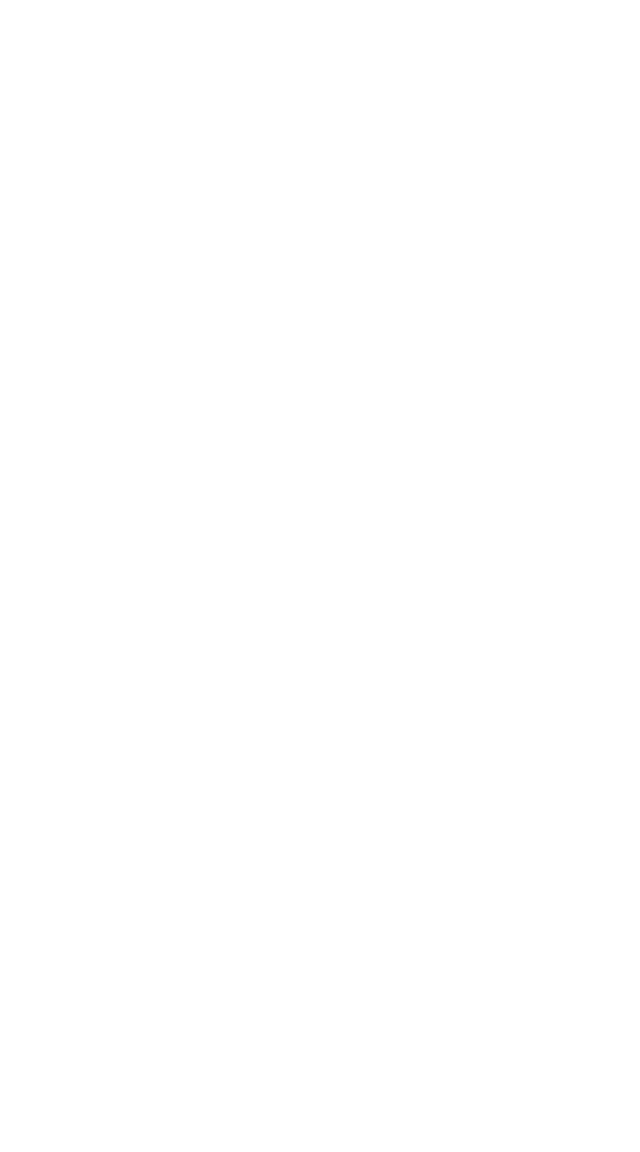
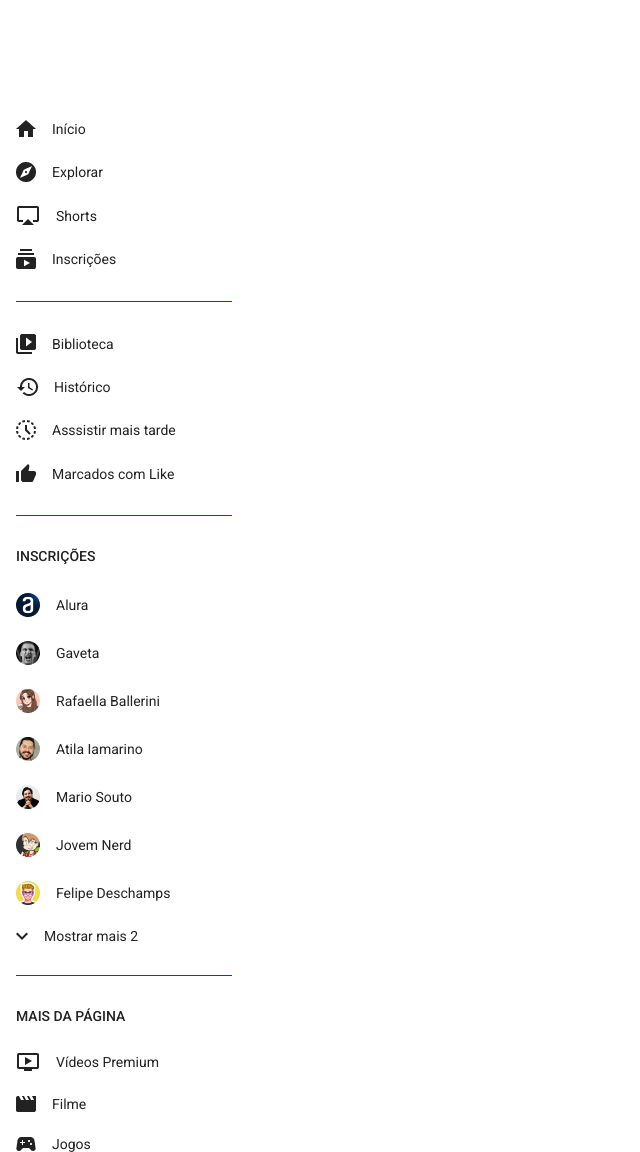
Before and after one commit to jceloto7/HTML-CSS-Exercises, a plain HTML site: page SideBar/index.html in a window 1280 px wide. Shown: the whole page, without its empty margins (0-640 px from the left). Before the commit the page ends 800 px from the top, so only its background shows below. Drawn offline with Linux system fonts and the light colour scheme.

Commit message:
exercise answer

```diff
--- a/SideBar/css/estilos.css
+++ b/SideBar/css/estilos.css
@@ -269,3 +269,21 @@ iframe{
     }
 
 }
+
+#sidebar__line{
+    width: 216px;
+    height: 1px;
+    background: #144480;
+    margin-top: 8px;
+    margin-bottom: 8px;
+}
+
+#sidebar__container h2{
+    margin-bottom: 5px;
+    color: var(--Cinza-escuro, #222);
+    font-family: Roboto;
+    font-size: 14px;
+    font-style: normal;
+    font-weight: 500;
+    line-height: normal;
+}
--- a/SideBar/index.html
+++ b/SideBar/index.html
@@ -14,5 +14,96 @@
         <link rel="shortcut icon" href="./img/Favicon.png" type="image/x-icon">
     </head>
 <body>
+    <sidebar>
+        <ul id="sidebar__container">
+            <li class="sidebar__item">
+                <img src="/img/sidebar/home.png" alt="ícone de casa">
+                <h3>Início</h3>
+            </li>
+            <li class="sidebar__item">
+                <img src="/img/sidebar/explore.png" alt="ícone de bússola">
+                <h3>Explorar</h3>
+            </li>
+            <li class="sidebar__item">
+                <img src="/img/sidebar/airplay.png" alt="ícone de tela">
+                <h3>Shorts</h3>
+            </li>
+            <li class="sidebar__item">
+                <img src="/img/sidebar/subscriptions.png" alt="ícone de inscrições">
+                <h3>Inscrições</h3>
+            </li>
+            <li class="sidebar__item">
+                <span id="sidebar__line"></span>
+            </li>
+            <li class="sidebar__item">
+                <img src="/img/sidebar/video_library.png" alt="ícone de biblioteca">
+                <h3>Biblioteca</h3>
+            </li>
+            <li class="sidebar__item">
+                <img src="/img/sidebar/history.png" alt="ícone de relógio voltando">
+                <h3>Histórico</h3>
+            </li>
+            <li class="sidebar__item">
+                <img src="/img/sidebar/history_toggle_off.png" alt="ícone de relógio pontilhado voltando">
+                <h3>Asssistir mais tarde</h3>
+            </li>
+            <li class="sidebar__item">
+                <img src="/img/sidebar/thumb_up_alt.png" alt="ícone de joinha">
+                <h3>Marcados com Like</h3>
+            </li>
+            <li class="sidebar__item">
+                <span id="sidebar__line"></span>
+            </li>
+            <h2><strong>INSCRIÇÕES</strong></h2>
+            <li class="sidebar__item">
+                <img src="/img/sidebar/Avatar_Alura.png" alt="Avatar Alura">
+                <h3>Alura</h3>
+            </li>
+            <li class="sidebar__item">
+                <img src="/img/sidebar/Avatar_Gaveta.png" alt="Avatar Gaveta">
+                <h3>Gaveta</h3>
+            </li>
+            <li class="sidebar__item">
+                <img src="/img/sidebar/Avatar_Rafa.png" alt="Avatar Rafaella Ballerini">
+                <h3>Rafaella Ballerini</h3>
+            </li>
+            <li class="sidebar__item">
+                <img src="/img/sidebar/Avatar_Atila.png" alt="Avatar Avatar_Atila Iamarino">
+                <h3>Atila Iamarino</h3>
+            </li>
+            <li class="sidebar__item">
+                <img src="/img/sidebar/Avatar_Souto.png" alt="Avatar Mario Souto">
+                <h3>Mario Souto</h3>
+            </li>
+            <li class="sidebar__item">
+                <img src="/img/sidebar/Avatar_Jovem_Nerd.png" alt="Avatar Jovem Nerd">
+                <h3>Jovem Nerd</h3>
+            </li>
+            <li class="sidebar__item">
+                <img src="/img/sidebar/Avatar_Deschamps.png" alt="Avatar Felipe Deschamps">
+                <h3>Felipe Deschamps</h3>
+            </li>
+            <li class="sidebar__item">
+                <img src="/img/sidebar/keyboard_arrow_down.png" alt="ícone seta para baixo">
+                <h3>Mostrar mais 2</h3>
+            </li>
+            <li class="sidebar__item">
+                <span id="sidebar__line"></span>
+            </li>
+             <h2><strong>MAIS DA PÁGINA</strong></h2>
+             <li class="sidebar__item">
+                <img src="/img/sidebar/ondemand_video.png" alt="ícone tela com botão play">
+                <h3>Vídeos Premium</h3>
+            </li>
+            <li class="sidebar__item">
+                <img src="/img/sidebar/movie.png" alt="ícone claquete">
+                <h3>Filme</h3>
+            </li>
+            <li class="sidebar__item">
+                <img src="/img/sidebar/sports_esports.png" alt="ícone controle de videogame">
+                <h3>Jogos</h3>
+            </li>
+        </ul>
+    </sidebar>
 </body>
 </html>
```
